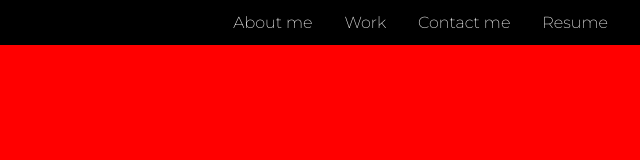
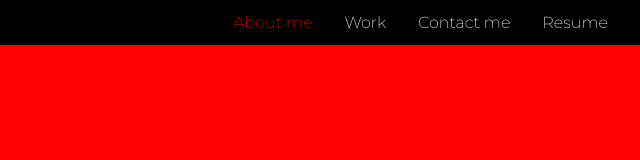
Before and after one commit to rioobod/Portfolio, a plain HTML site: page index.html in a window 1280 px wide. In both pictures the pointer is over the link "About me". Shown: the full height of the page, 640-1280 px from the left. Drawn offline with Linux system fonts and the light colour scheme.

Commit message:
subtle hover on links

```diff
--- a/css/style.css
+++ b/css/style.css
@@ -28,6 +28,9 @@ ul li a {
     color: white;
     padding: 0 16px;
 }
+ul li a:hover {
+    color: red;
+}
 
 /*
 font-family: 'Montserrat', sans-serif;
```
